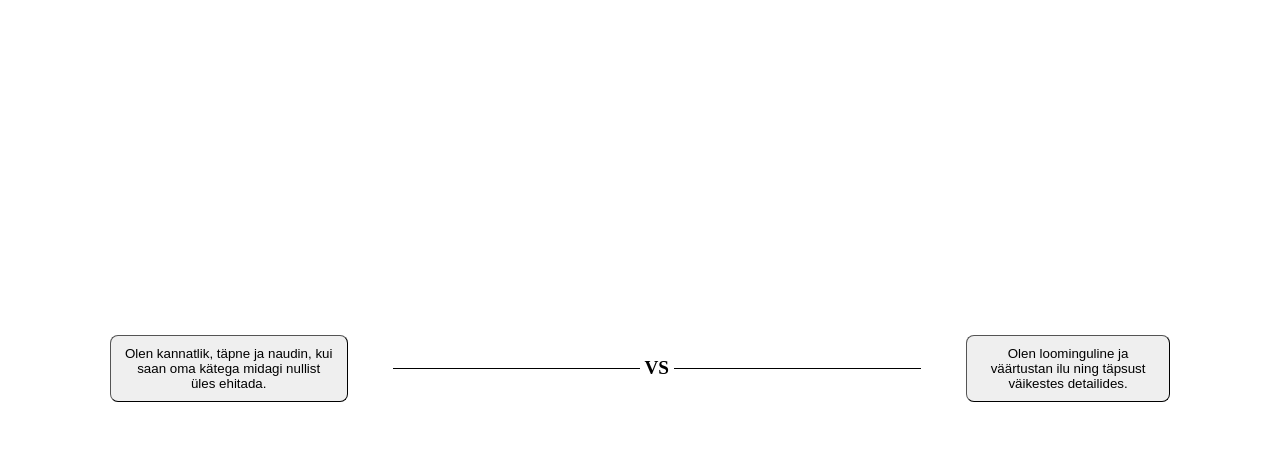
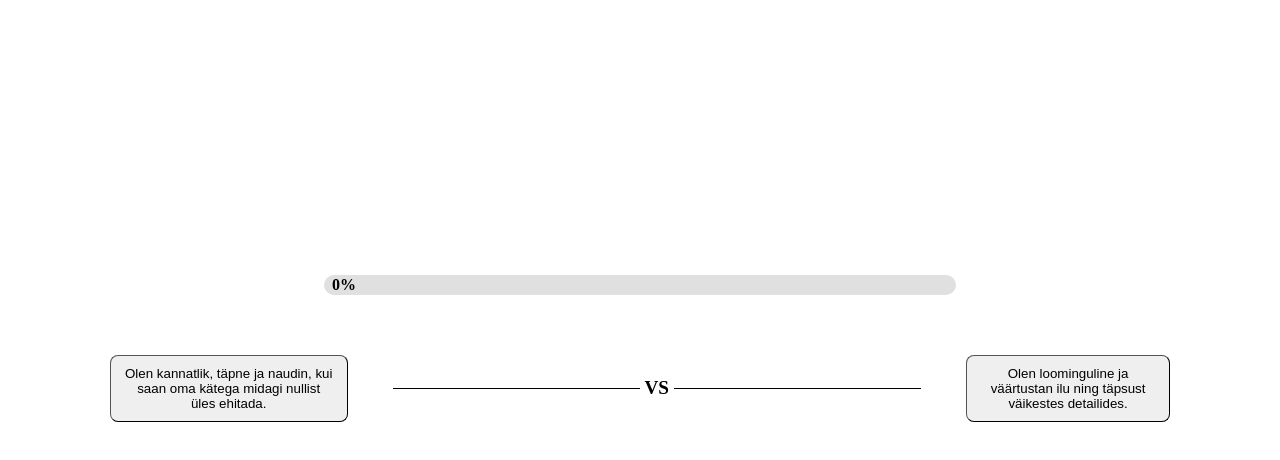
Before and after one commit to aleksandertap/koolimang, a React (Vite) app: page / in a window 1280 px wide. Both pictures are taken after a click on the button "START". Shown: the top 460 px of the page. Built offline with nearby package versions, Linux system fonts and the light colour scheme.

Commit message:
working progress bar/ later making header div for logo+progressbar+history

```diff
--- a/src/App.css
+++ b/src/App.css
@@ -9,4 +9,5 @@
   justify-content: center;
   align-items: center;
   height: 100%;
+  flex-direction: column;
 }
--- a/src/App.jsx
+++ b/src/App.jsx
@@ -4,11 +4,13 @@ import MainMenu from "./components/menus/MainMenu";
 import Table from "./components/questions/Table";
 import { useState } from "react";
 import Result from "./components/questions/Result";
+import ProgressBar from "./components/questions/ProgressBar";
 
 function App() {
   const [howFar, setHowFar] = useState("mainMenu");
   const [data, setData] = useState(getData());
   const [winner, setWinner] = useState(null);
+  const [progress, setProgress] = useState(0);
 
   const startQuiz = () => {
     setHowFar("questions");
@@ -28,7 +30,12 @@ function App() {
     <div className="mainContainer">
       {howFar === "mainMenu" && <MainMenu startQuiz={startQuiz} />}
 
-      {howFar === "questions" && <Table data={data} onComplete={completeQuiz} />}
+      {howFar === "questions" && (
+        <>
+          <ProgressBar progress={progress} />
+          <Table data={data} onComplete={completeQuiz} onProgress={setProgress} />
+        </>
+)}
 
       {howFar === "results" && <Result onComplete={resetQuiz} winner={winner} />}
     </div>
--- /dev/null
+++ b/src/components/questions/ProgressBar.css
@@ -0,0 +1,33 @@
+.progress-bar-container {
+  width: 50%;
+  height: 20px;
+  background-color: #e0e0e0;
+  border-radius: 10px;
+  overflow: hidden;
+  margin-bottom: 20px;
+  position: relative;
+}
+
+.progress-bar-fill {
+  height: 100%;
+  background-color: #000000;
+  width: 0%;
+  border-radius: 12px 0 0 12px;
+}
+.progress-bar-text {
+  position: absolute;
+  top: 50%;
+  transform: translateY(-50%);
+  left: calc(var(--progress) * 1% + 8px); /* slides along the bar */
+  font-weight: bold;
+  color: #000;
+  white-space: nowrap;
+  pointer-events: none;
+  transition: left 0.3s ease;
+}
+
+.progress-bar-container[data-progress="100"] .progress-bar-text {
+  left: 50%;
+  transform: translate(-50%, -50%);
+  color: #fff;
+}
--- /dev/null
+++ b/src/components/questions/ProgressBar.jsx
@@ -0,0 +1,20 @@
+import React from "react";
+import "./ProgressBar.css";
+
+const ProgressBar = ({ progress }) => {
+  return (
+    <div
+      className="progress-bar-container"
+      style={{ "--progress": progress }}
+      data-progress={progress}
+    >
+      <div
+        className="progress-bar-fill"
+        style={{ width: `${progress}%` }}
+      ></div>
+      <span className="progress-bar-text">{progress}%</span>
+    </div>
+  );
+};
+
+export default ProgressBar;
--- a/src/components/questions/Result.jsx
+++ b/src/components/questions/Result.jsx
@@ -1,6 +1,7 @@
 import React, { useEffect, useState } from "react";
 import Button from "../Button";
 import LoadingScreen from "../LoadingScreen";
+import ProgressBar from "./ProgressBar";
 
 const Result = ({ onComplete, winner }) => {
   const [loading, setLoading] = useState(true);
@@ -22,8 +23,13 @@ const Result = ({ onComplete, winner }) => {
 
   return (
     <div className="result-container">
+      <ProgressBar progress={100} />
       <div>
-        <img src={winner.picture} alt={winner.picture} className="result-image" />
+        <img
+          src={winner.picture}
+          alt={winner.picture}
+          className="result-image"
+        />
         <h1>{winner.name}</h1>
         <img src={winner.icon} alt={winner.icon} className="result-icon" />
         <p>
@@ -33,10 +39,19 @@ const Result = ({ onComplete, winner }) => {
               Kontaktid: Helen Johanson, helen.johanson@voco.com, 58868004
             </span>
           ) : (
-            <a href={`https://voco.ee/kool/${winner.name.toLowerCase().replace(/ /g, "-").replace(/ä/g, "a")}` } target="_blank" rel="noopener noreferrer">
+            <a
+              href={`https://voco.ee/kool/${winner.name
+                .toLowerCase()
+                .replace(/ /g, "-")
+                .replace(/ä/g, "a")}`}
+              target="_blank"
+              rel="noopener noreferrer"
+            >
               Tutvu kindlasti kooli lehel{" "}
-              {winner.id === 2 ? winner.name.replace("K", "k") : winner.name.toLowerCase().replace(/ /g, "-")}i
-              erialadega!
+              {winner.id === 2
+                ? winner.name.replace("K", "k")
+                : winner.name.toLowerCase().replace(/ /g, "-")}
+              i erialadega!
             </a>
           )}
         </p>
--- a/src/components/questions/Table.jsx
+++ b/src/components/questions/Table.jsx
@@ -1,7 +1,7 @@
-import React, { useEffect, useState } from 'react'
-import QuestionCard from './QuestionCard'
-import QuestionDivider from './QuestionDivider'
-import "./Table.css"
+import React, { useEffect, useState } from "react";
+import QuestionCard from "./QuestionCard";
+import QuestionDivider from "./QuestionDivider";
+import "./Table.css";
 
 const shuffleData = (data) => {
   let shuffled = [...data];
@@ -12,39 +12,44 @@ const shuffleData = (data) => {
   return shuffled;
 };
 
-const Table = ({data, onComplete}) => {
+const Table = ({ data, onComplete, onProgress }) => {
   const [roundData, setRoundData] = useState(shuffleData(data));
   const [nextRound, setNextRound] = useState([]);
   const [suggestionIndex, setSuggestionIndex] = useState(0);
+  const [progressCounter, setProgressCounter] = useState(0);
   const [winner, setWinner] = useState(null);
-
 
   const handleSelect = (selectedIdx) => {
     const selected = roundData[selectedIdx];
     const updatedRound = roundData.slice(2);
-    setNextRound(prev => [...prev, selected]);
+    setNextRound((prev) => [...prev, selected]);
     setRoundData(updatedRound);
+
+    setSuggestionIndex((prev) => prev + 1); // jälgib kaarte
+    setProgressCounter((prev) => prev + 1); // jälgib progressbar'i
   };
-
-
 
   useEffect(() => {
     if (roundData.length === 0 && nextRound.length > 0) {
-
       if (nextRound.length === 1) {
         setWinner(nextRound[0]);
-        if (onComplete) {
-            onComplete(nextRound[0]);
-        }
+        if (onComplete) onComplete(nextRound[0]);
+
         return;
       }
 
       setRoundData(nextRound);
       setNextRound([]);
-
-      setSuggestionIndex(prev => prev + 1);
+      setSuggestionIndex(0);
     }
   }, [roundData, nextRound, onComplete]);
+  useEffect(() => {
+    if (onProgress) {
+      const totalRounds = data.length - 1;
+      const progressValue = Math.round((progressCounter / totalRounds) * 100);
+      onProgress(progressValue);
+    }
+  }, [progressCounter, data, onProgress]);
 
   //selleta ei lae andmeid sisse
   if (roundData.length < 2) {
@@ -57,12 +62,20 @@ const Table = ({data, onComplete}) => {
   return (
     <div className="table">
       <QuestionCard
-        text={option1.suggestion[suggestionIndex]}
+        text={
+          option1.suggestion[
+            Math.min(suggestionIndex, option1.suggestion.length - 1)
+          ]
+        }
         onClick={() => handleSelect(0)}
       />
       <QuestionDivider />
       <QuestionCard
-        text={option2.suggestion[suggestionIndex]}
+        text={
+          option2.suggestion[
+            Math.min(suggestionIndex, option2.suggestion.length - 1)
+          ]
+        }
         onClick={() => handleSelect(1)}
       />
     </div>
```
